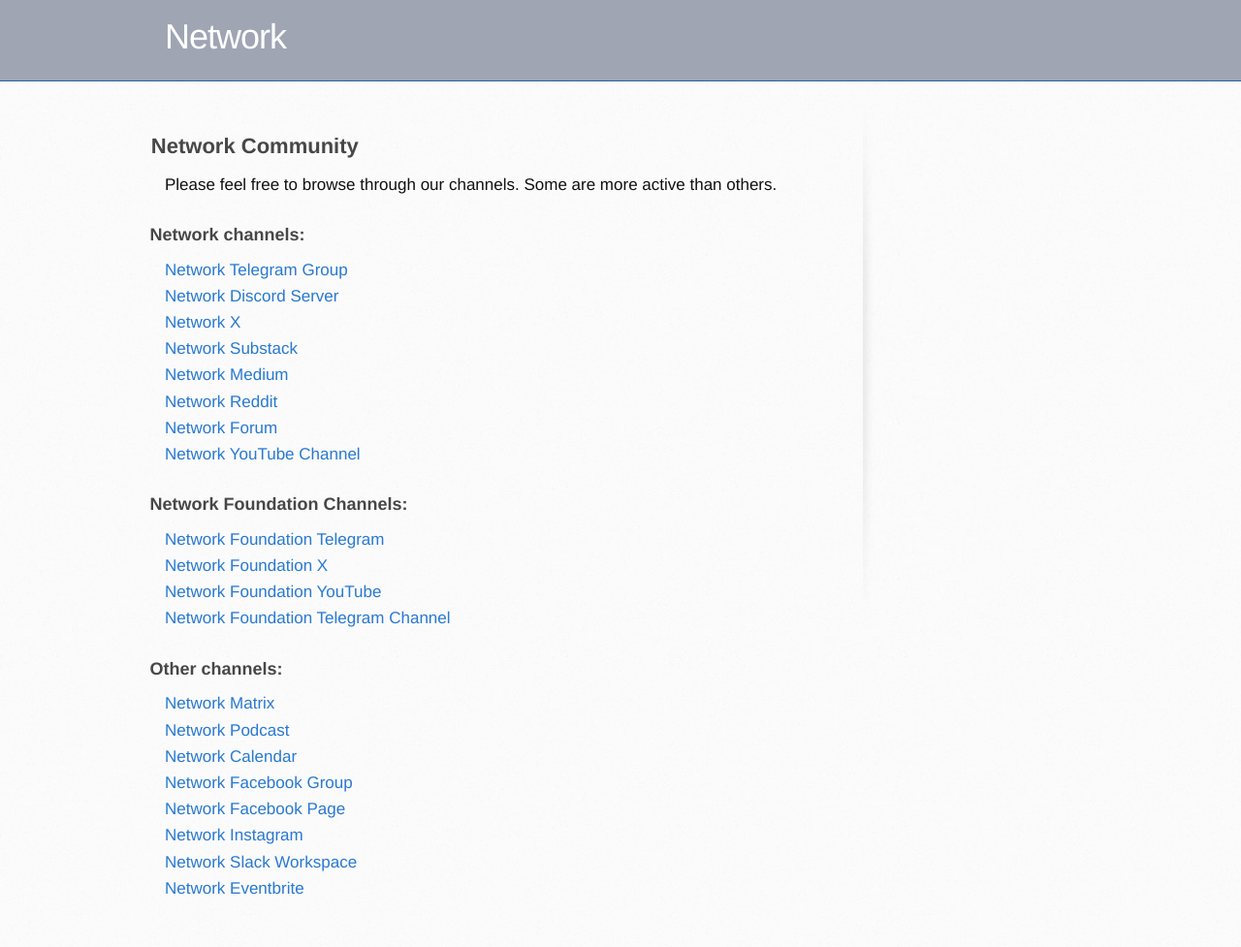
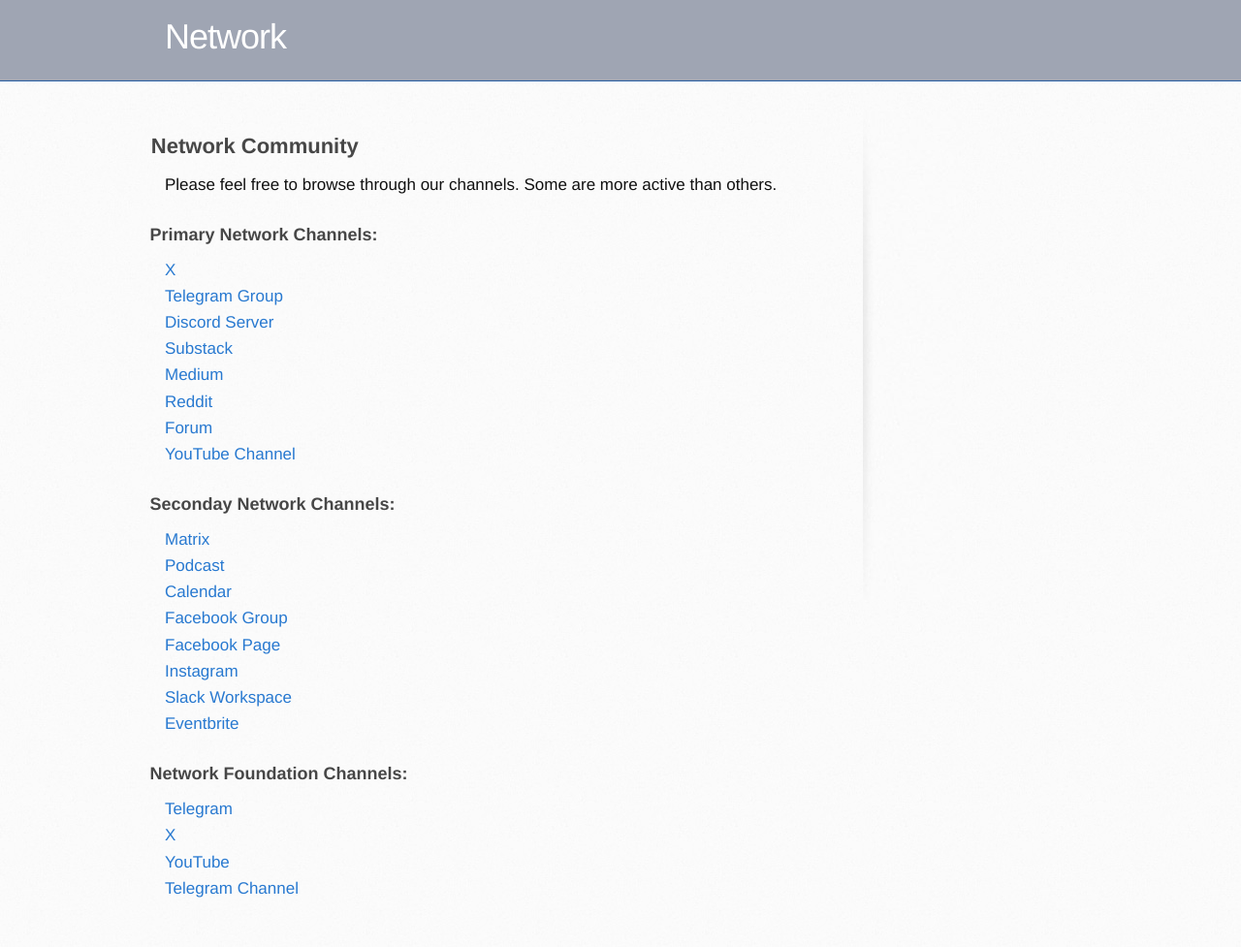
Before and after one commit to networkf/network.github.io, a Jekyll site: the page built from community.md, in a window 1280 px wide. Shown: the whole page at 97% size. Built offline with Jekyll 4.4.1, drawn with Linux system fonts in a browser that asks for light colours; some web fonts are replaced; our own code applies the rules of GitHub Pages for plain Markdown files; the repository's description, which GitHub fills in, is left out.

Commit message:
Update community.md

```diff
--- a/community.md
+++ b/community.md
@@ -8,49 +8,48 @@ layout: default
 ## Network Community
 Please feel free to browse through our channels. Some are more active than others.
 
-### Network channels:
-<a href="https://t.me/networkx" target="_blank">Network Telegram Group</a>
+### Primary Network Channels:
+<a href="https://x.com/netxork" target="_blank">X</a>
 <br>
-<a href="https://discord.gg/sCtK6YK" target="_blank">Network Discord Server</a>
+<a href="https://t.me/networkx" target="_blank">Telegram Group</a>
 <br>
-<a href="https://x.com/netxork" target="_blank">Network X</a>
+<a href="https://discord.gg/sCtK6YK" target="_blank">Discord Server</a>
 <br>
-<a href="https://network.substack.com" target="_blank">Network Substack</a>
+<a href="https://network.substack.com" target="_blank">Substack</a>
 <br>
-<a href="https://network.medium.com" target="_blank">Network Medium</a>
+<a href="https://network.medium.com" target="_blank">Medium</a>
 <br>
-<a href="https://reddit.com/r/netxork" target="_blank">Network Reddit</a>
+<a href="https://reddit.com/r/netxork" target="_blank">Reddit</a>
 <br>
-<a href="https://network.flarum.cloud" target="_blank">Network Forum</a>
+<a href="https://network.flarum.cloud" target="_blank">Forum</a>
 <br>
-<a href="https://www.youtube.com/@netxork" target="_blank">Network YouTube Channel</a>
+<a href="https://www.youtube.com/@netxork" target="_blank">YouTube Channel</a>
+<br>
+
+### Seconday Network Channels:
+<a href="https://matrix.to/#/!XNSlHnqIwCumTmcAhm:matrix.org" target="_blank">Matrix</a>
+<br>
+<a href="https://podcasters.spotify.com/pod/show/netxork" target="_blank">Podcast</a>
+<br>
+<a href="https://calendar.google.com/calendar/u/0?cid=dG9kcTBvdGt2YzF1MXM5dG9kOTIxN3FzdWNAZ3JvdXAuY2FsZW5kYXIuZ29vZ2xlLmNvbQ" target="_blank">Calendar</a>
+<br>
+<a href="https://facebook.com/groups/netxork" target="_blank">Facebook Group</a>
+<br>
+<a href="https://facebook.com/netxork" target="_blank">Facebook Page</a>
+<br>
+<a href="https://instagram.com/netxork" target="_blank">Instagram</a>
+<br>
+<a href="https://netxork.slack.com" target="_blank">Slack Workspace</a>
+<br>
+<a href="https://netxork.eventbrite.com" target="_blank">Eventbrite</a>
 <br>
 
 ### Network Foundation Channels:
-<a href="https://t.me/networkfoundation" target="_blank">Network Foundation Telegram</a>
+<a href="https://t.me/networkfoundation" target="_blank">Telegram</a>
 <br>
-<a href="https://x.com/networkfdn" target="_blank">Network Foundation X</a>
+<a href="https://x.com/networkfdn" target="_blank">X</a>
 <br>
-<a href="https://youtube.com/@networkfdn" target="_blank">Network Foundation YouTube</a>
+<a href="https://youtube.com/@networkfdn" target="_blank">YouTube</a>
 <br>
-<a href="https://t.me/networkfdn" target="_blank">Network Foundation Telegram Channel</a>
+<a href="https://t.me/networkfdn" target="_blank">Telegram Channel</a>
 <br>
-
-
-### Other channels:
-<a href="https://matrix.to/#/!XNSlHnqIwCumTmcAhm:matrix.org" target="_blank">Network Matrix</a>
-<br>
-<a href="https://podcasters.spotify.com/pod/show/netxork" target="_blank">Network Podcast</a>
-<br>
-<a href="https://calendar.google.com/calendar/u/0?cid=dG9kcTBvdGt2YzF1MXM5dG9kOTIxN3FzdWNAZ3JvdXAuY2FsZW5kYXIuZ29vZ2xlLmNvbQ" target="_blank">Network Calendar</a>
-<br>
-<a href="https://facebook.com/groups/netxork" target="_blank">Network Facebook Group</a>
-<br>
-<a href="https://facebook.com/netxork" target="_blank">Network Facebook Page</a>
-<br>
-<a href="https://instagram.com/netxork" target="_blank">Network Instagram</a>
-<br>
-<a href="https://netxork.slack.com" target="_blank">Network Slack Workspace</a>
-<br>
-<a href="https://netxork.eventbrite.com" target="_blank">Network Eventbrite</a>
-<br>
```
